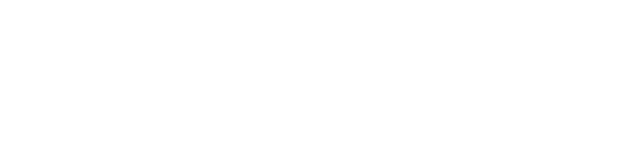
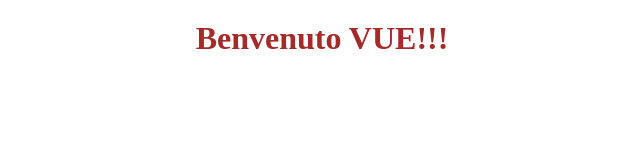
Before and after one commit to Intrusion0/vue-hello, a plain HTML site: page index.html in a window 1280 px wide. Shown: the whole page, without its empty margins (318-958 px from the left). Drawn offline with nearby package versions, Linux system fonts and the light colour scheme.

Commit message:
Completed

```diff
--- a/css/style.css
+++ b/css/style.css
@@ -4,3 +4,10 @@
     padding: 0;
     box-sizing: border-box;
 }
+
+#myApp {
+    display: flex;
+    justify-content: center;
+    color: brown;
+    padding-top: 20px;
+}
--- a/index.html
+++ b/index.html
@@ -10,7 +10,9 @@
 <body>
 
     <div id="myApp">
-
+        <h1>
+            {{ message }}
+        </h1>
     </div>
 
     <script src="https://cdn.jsdelivr.net/npm/vue@2"></script>
--- a/js/script.js
+++ b/js/script.js
@@ -1 +1,11 @@
-console.log("test sono VUE");
+/*
+Stampare a schermo un messaggio all’interno di un h1,
+utilizzando i data.
+*/
+
+var app = new Vue({
+    el: '#myApp',
+    data: {
+        message: 'Benvenuto VUE!!!'
+    }
+})
```
